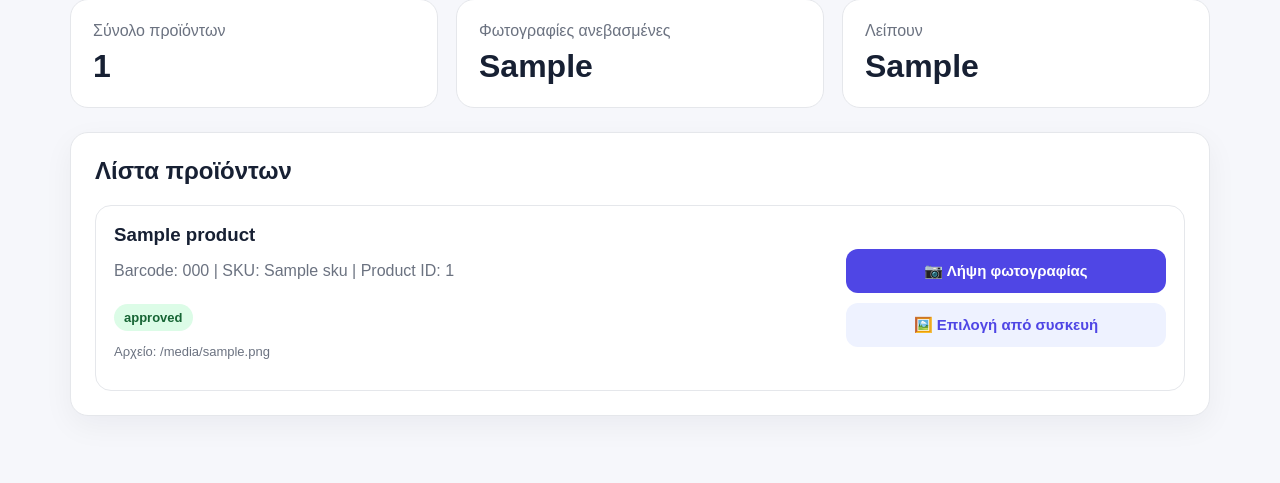
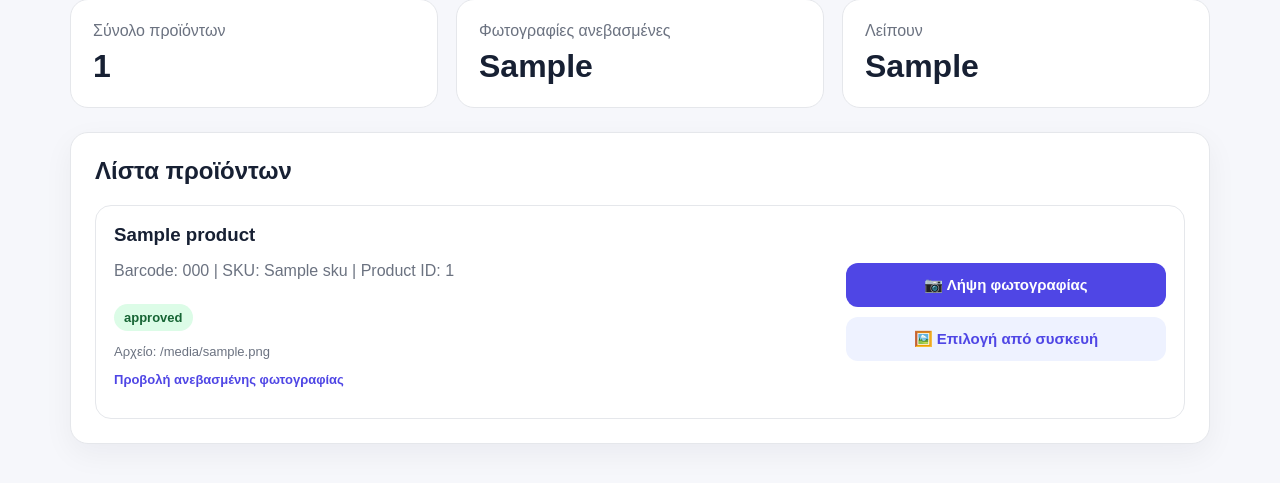
Before and after one commit to myscanner09/myscanner.gr, a Python web app: template photomatch/templates/store_upload.html in a window 1280 px wide. Shown: the part 211-694 px from the top of the page. Run offline with Jinja, Linux system fonts and the light colour scheme; the template is opened without the code that fills it: most values are stand-ins (such as "Sample title", 1, 10 or a date in 2020).

Commit message:
Show Drive photo link in store page

```diff
--- a/photomatch/templates/store_upload.html
+++ b/photomatch/templates/store_upload.html
@@ -61,10 +61,18 @@
 {% endif %}
 
                         {% if product.photo_filename %}
-                        <p class="muted small-text">
-                            Αρχείο: {{ product.photo_filename }}
-                        </p>
-                        {% endif %}
+<p class="muted small-text">
+    Αρχείο: {{ product.photo_filename }}
+</p>
+{% endif %}
+
+{% if product.photo_drive_url %}
+<p class="small-text">
+    <a class="table-link" href="{{ product.photo_drive_url }}" target="_blank">
+        Προβολή ανεβασμένης φωτογραφίας
+    </a>
+</p>
+{% endif %}
                     </div>
                 </div>
 
```
